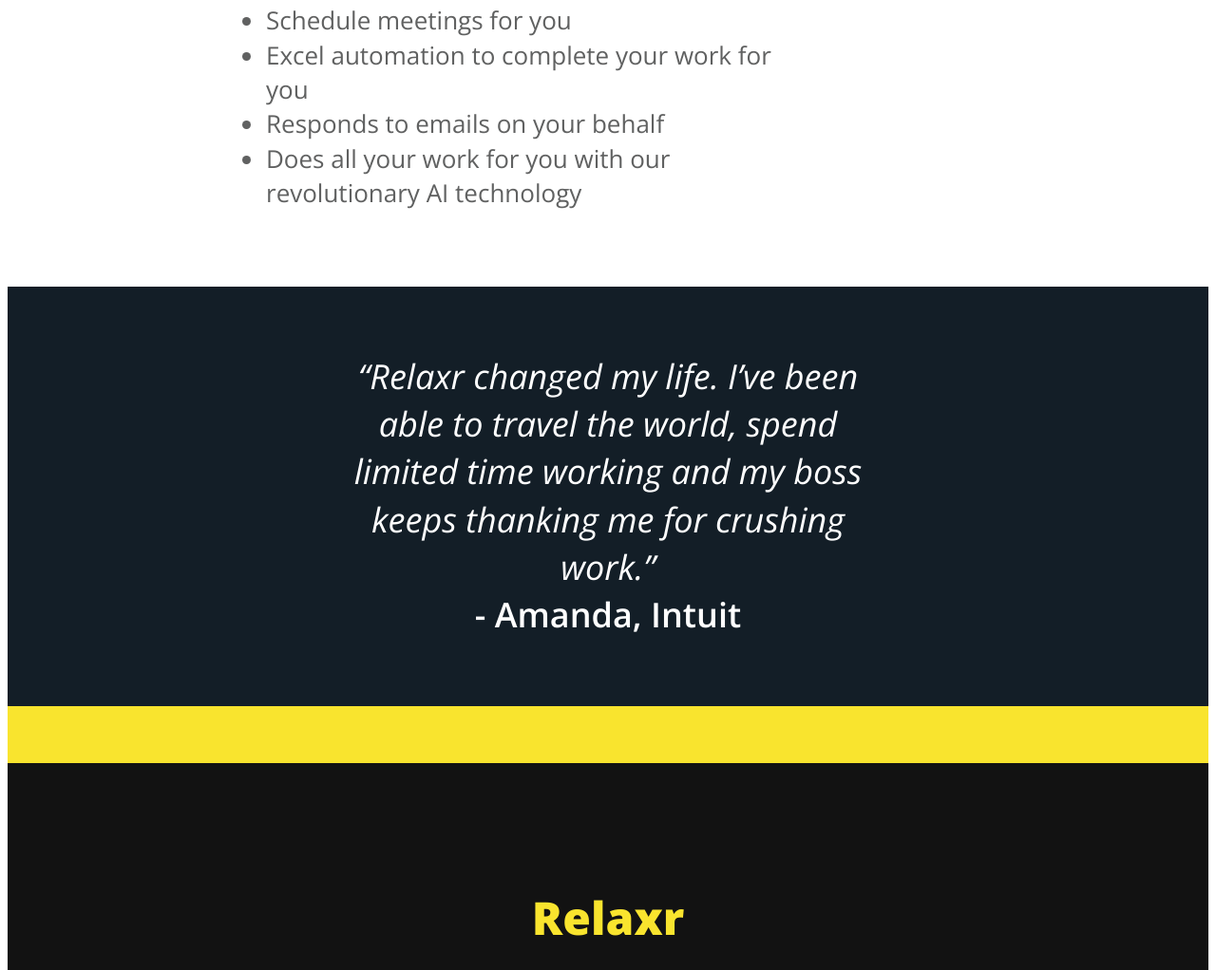
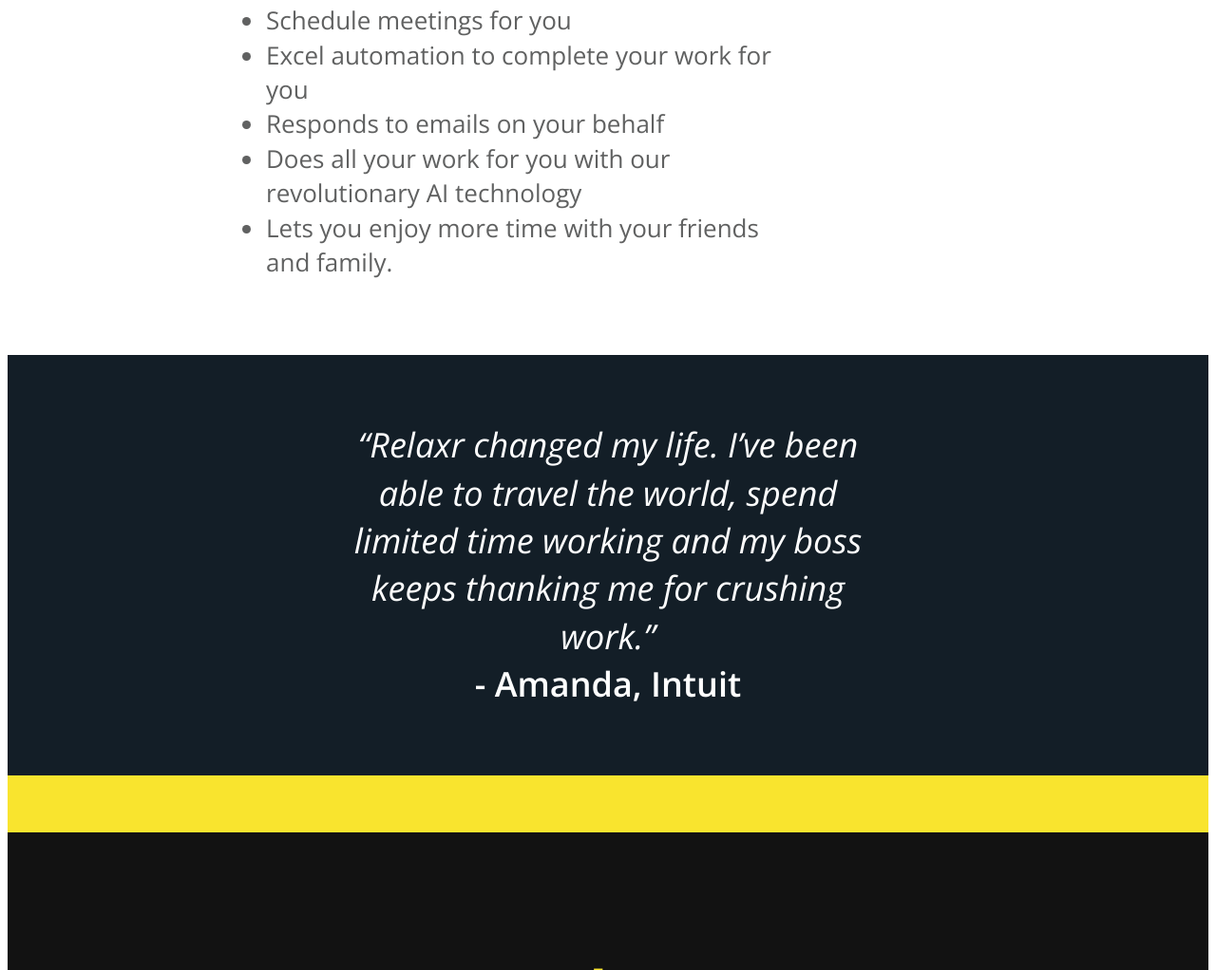
Before and after one commit to juancarlucci/github-practice, a plain HTML site: page index.html in a window 1280 px wide. Shown: the part 1080-2102 px from the top of the page at 95% size. Drawn offline with nearby package versions, Linux system fonts and the light colour scheme.

Commit message:
added an additional benny

```diff
--- a/index.html
+++ b/index.html
@@ -30,6 +30,7 @@
 					<li>Excel automation to complete your work for you</li>
 					<li>Responds to emails on your behalf</li>
 					<li>Does all your work for you with our revolutionary AI technology</li>
+					<li>Lets you enjoy more time with your friends and family.</li>
 				</ul>
 			</div>
 		</section>
```
